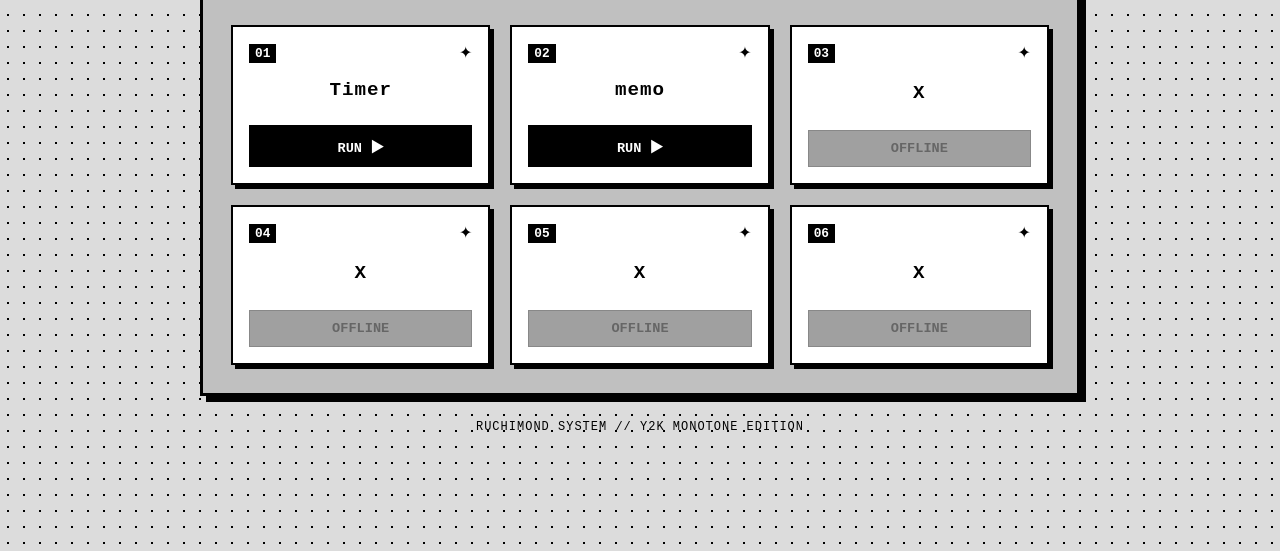
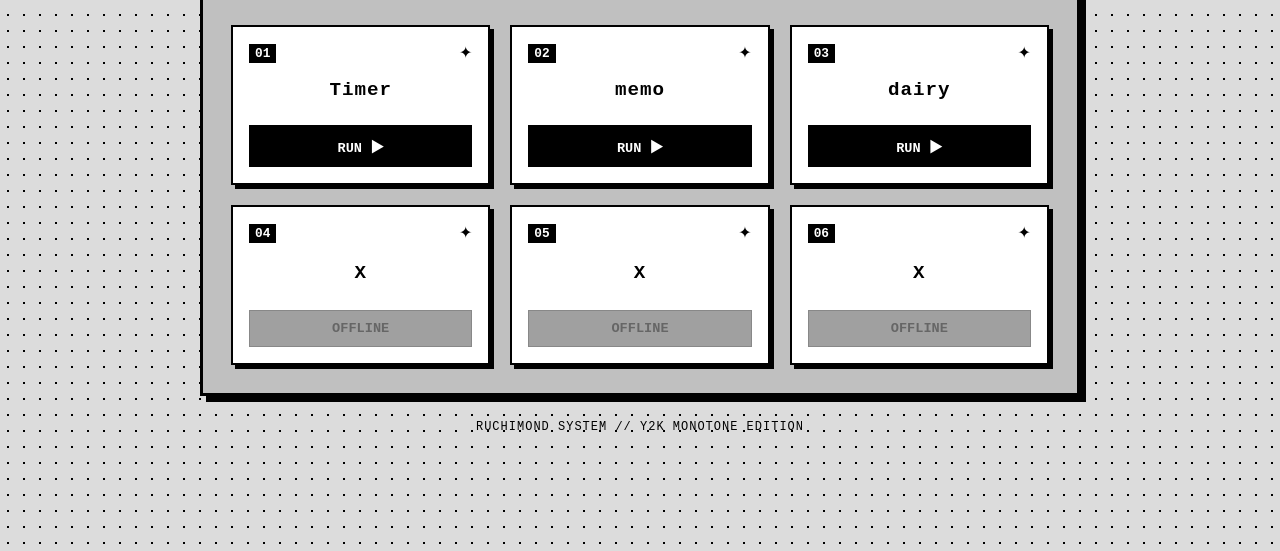
Before and after one commit to milkypom/ruchiworld, a plain HTML site: page index.html in a window 1280 px wide. Shown: the part 249-800 px from the top of the page. Drawn offline with Linux system fonts and the light colour scheme.

Commit message:
Update index.html

```diff
--- a/index.html
+++ b/index.html
@@ -226,7 +226,7 @@
     const CARDS_DATA = [
       { num: '01', title: 'Timer', url: 'my-apps/pomodoro_timer.html' },
       { num: '02', title: 'memo', url: 'my-apps/mono_memo.html' },
-      { num: '03', title: 'X', url: 'X' },
+      { num: '03', title: 'dairy', url: 'my-apps/y2k_mood_gram_072805.html' },
       { num: '04', title: 'X', url: 'x' },
       { num: '05', title: 'X', url: 'x' },
       { num: '06', title: 'X', url: 'x' }
```
